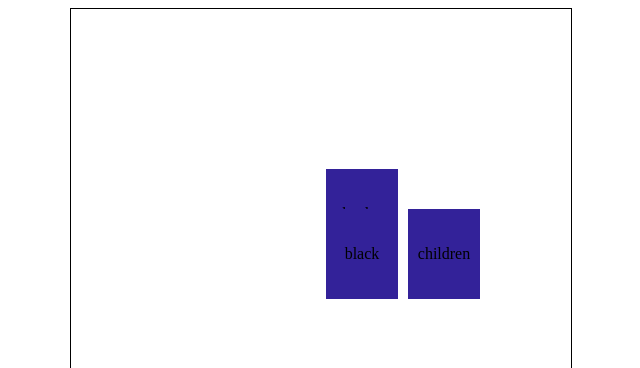
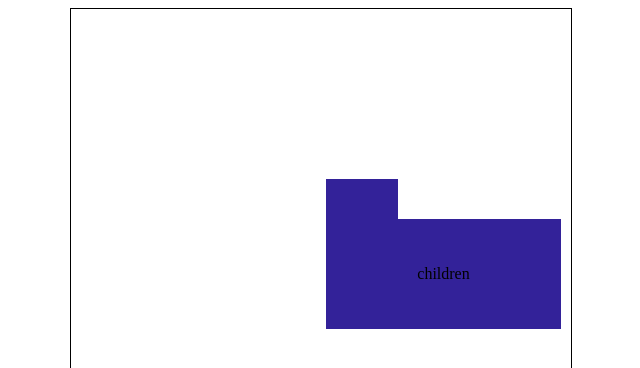
Before and after one commit to Foveluy/Dragact, a React (Create React App) app in the folder app/: page / in a window 1280 px wide. Shown: the top 368 px of the page, without its empty margins (30-670 px from the left). Built offline with nearby package versions, Linux system fonts and the light colour scheme; the HTML template or start-up script is replaced by a standard one.

Commit message:
[fix] row and height are correctly fixed

```diff
--- a/app/src/App.js
+++ b/app/src/App.js
@@ -71,7 +71,7 @@ class DraggerLayout extends React.Component {
             placeholderShow: true,
             placeholderMoving: true,
             layout: newlayout,
-            transitionStyle:''
+            transitionStyle: ''
         })
     }
 
@@ -91,7 +91,7 @@ class DraggerLayout extends React.Component {
         this.setState({
             placeholderShow: false,
             layout: Newlayout,
-            transitionStyle:'.WrapDragger{-webkit-transition: all .3s;transition: all .3s;}'
+            transitionStyle: '.WrapDragger{-webkit-transition: all .3s;transition: all .3s;}'
         })
     }
     placeholder() {
@@ -109,7 +109,7 @@ class DraggerLayout extends React.Component {
                 GridY={GridYMoving}
                 w={wMoving}
                 h={hMoving}
-                style={{ background: '#a31', zIndex: -1,transition:' all .15s' }}
+                style={{ background: '#a31', zIndex: -1, transition: ' all .15s' }}
                 isUserMove={!placeholderMoving}
             >
             </GridItem >
@@ -137,7 +137,7 @@ class DraggerLayout extends React.Component {
                 onDragEnd={this.onDragEnd}
                 index={index}
                 isUserMove={layout[index].isUserMove}
-                style={{ background: '#329'}}
+                style={{ background: '#329' }}
             >
                 {child}
             </GridItem >
@@ -149,7 +149,7 @@ class DraggerLayout extends React.Component {
         return (
             <div
                 className='DraggerLayout'
-                style={{ position: 'absolute', left: 100, width: 500, height: 500, border: '1px solid black' }}
+                style={{ position: 'absolute', left: 100, width: this.props.width, height: 500, border: '1px solid black' }}
             >
                 <style dangerouslySetInnerHTML={{ __html: this.state.transitionStyle }}></style>
                 {React.Children.map(this.props.children,
@@ -165,14 +165,14 @@ export const LayoutDemo = () => {
     const layout = [{
         GridX: 3, GridY: 4, w: 1, h: 3
     }, {
-        GridX: 3, GridY: 5, w: 1, h: 3
+        GridX: 3, GridY: 5, w: 2, h: 2
     }, {
         GridX: 4, GridY: 5, w: 1, h: 3
     }, {
-        GridX: 4, GridY: 5, w: 1, h: 3
+        GridX: 4, GridY: 5, w: 3, h: 3
     }]
     return (
-        <DraggerLayout layout={layout}>
+        <DraggerLayout layout={layout} width={500}>
             <p key='a'>absolute</p>
             <p key='b'>black</p>
             <p key='c'>children</p>
--- a/app/src/GridItem.js
+++ b/app/src/GridItem.js
@@ -42,8 +42,8 @@ export default class GridItem extends Component {
         containerPadding: [0, 0],
         margin: [10, 10],
         rowHeight: 30,
-        w: 100,
-        h: 100
+        w: 1,
+        h: 1
     }
 
     /** 计算容器的每一个格子多大 */
@@ -55,20 +55,22 @@ export default class GridItem extends Component {
     /**转化，计算网格的GridX,GridY值 */
     calGridXY(x, y) {
         const { margin, containerWidth, col } = this.props
-        let GridX = Math.round(x / (containerWidth - margin[0] * (col + 1)) * col)
-        // let GridX = Math.round(x / (this.calColWidth() + margin[0]))
+
+        /**坐标转换成格子的时候，无须计算margin */
+        let GridX = Math.round(x / containerWidth * col)
         let GridY = Math.round(y / (this.props.rowHeight + margin[1]))
         return { GridX, GridY }
     }
 
     /**给予一个grid的位置，算出元素具体的在容器中位置在哪里，单位是px */
     calGridItemPosition(GridX, GridY) {
-        const { w,margin, col, containerWidth } = this.props
+        const { w, margin, col, containerWidth } = this.props
         if (GridX + w > col - 1) GridX = col - w
         if (GridX < 0) GridX = 0
+        if (GridY < 0) GridY = 0
 
         let x = Math.round(GridX * (containerWidth - margin[0] * (col + 1)) / col + (GridX + 1) * margin[0])
-        let y = Math.round(GridY * this.props.rowHeight + margin[1] * GridY)
+        let y = Math.round(GridY * this.props.rowHeight + margin[1] * (GridY + 1))
         return {
             x: x,
             y: y
@@ -79,11 +81,8 @@ export default class GridItem extends Component {
     calWHtoPx(w, h) {
         const { margin, containerPadding, containerWidth, col } = this.props
 
-        const one = (containerPadding[0] * 2 + containerWidth - margin[0] * (col + 1)) / col
-        console.log((containerWidth - margin[0] * (col + 1)) / col)
-
-        const wPx = Math.round(w * (containerWidth - margin[0] * (col + 1)) / col)
-        const hPx = Math.round(h * this.props.rowHeight)
+        const wPx = Math.round(w * this.calColWidth() + (w - 1) * margin[0])
+        const hPx = Math.round(h * this.props.rowHeight + (h - 1) * margin[1])
 
         return { wPx, hPx }
     }
```
